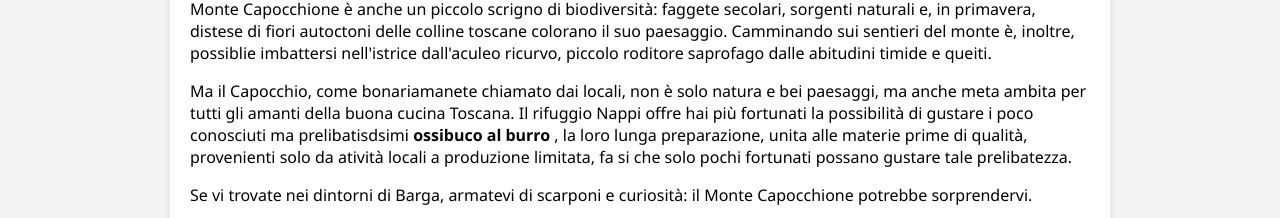
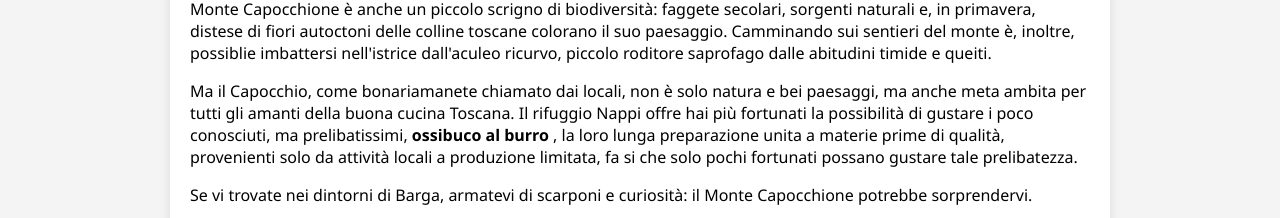
Before and after one commit to comunedibarga/monte-capocchione, a plain HTML site: page index.html in a window 1280 px wide. Shown: the part 1329-1547 px from the top of the page. Drawn offline with Linux system fonts and the light colour scheme.

Commit message:
Update index.html

```diff
--- a/index.html
+++ b/index.html
@@ -63,7 +63,7 @@
 
       <p>Monte Capocchione è anche un piccolo scrigno di biodiversità: faggete secolari, sorgenti naturali e, in primavera, distese di fiori autoctoni delle colline toscane colorano il suo paesaggio. Camminando sui sentieri del monte è, inoltre,  possiblie imbattersi nell'istrice dall'aculeo ricurvo, piccolo roditore saprofago dalle abitudini timide e queiti.</p>
 
-      <p>Ma il Capocchio, come bonariamanete chiamato dai locali, non è solo natura e bei paesaggi, ma anche meta ambita per tutti gli amanti della buona cucina Toscana. Il rifuggio Nappi offre hai più fortunati la possibilità di gustare i poco conosciuti ma prelibatisdsimi <strong> ossibuco al burro</strong> </strong>, la loro lunga preparazione, unita alle materie prime di qualità, provenienti solo da atività locali a produzione limitata, fa si che solo pochi fortunati possano gustare tale prelibatezza.
+      <p>Ma il Capocchio, come bonariamanete chiamato dai locali, non è solo natura e bei paesaggi, ma anche meta ambita per tutti gli amanti della buona cucina Toscana. Il rifuggio Nappi offre hai più fortunati la possibilità di gustare i poco conosciuti, ma prelibatissimi, <strong> ossibuco al burro</strong> </strong>, la loro lunga preparazione unita a materie prime di qualità, provenienti solo da attività locali a produzione limitata, fa si che solo pochi fortunati possano gustare tale prelibatezza.
 
       <p>Se vi trovate nei dintorni di Barga, armatevi di scarponi e curiosità: il Monte Capocchione potrebbe sorprendervi.</p>
     </article>
```
